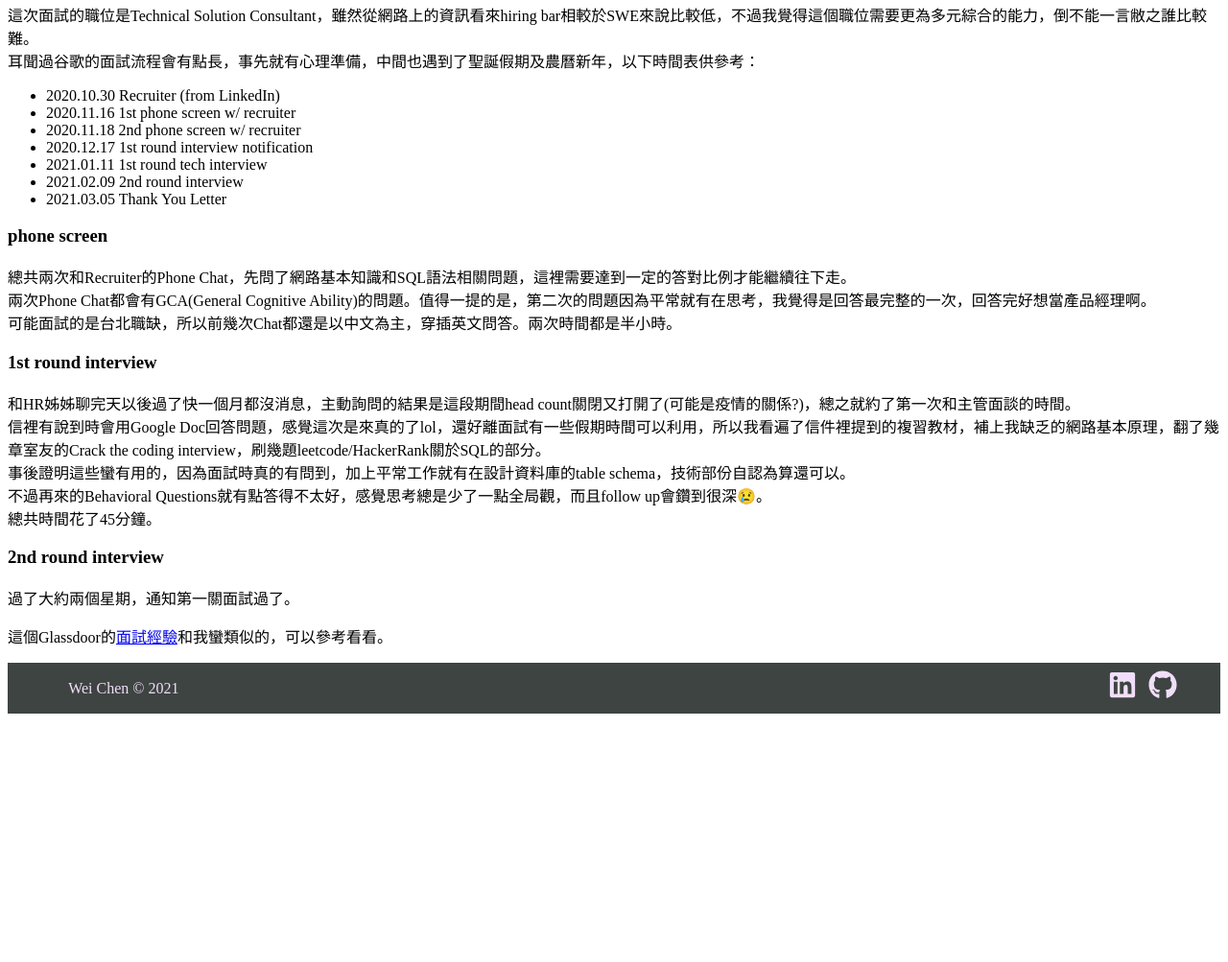
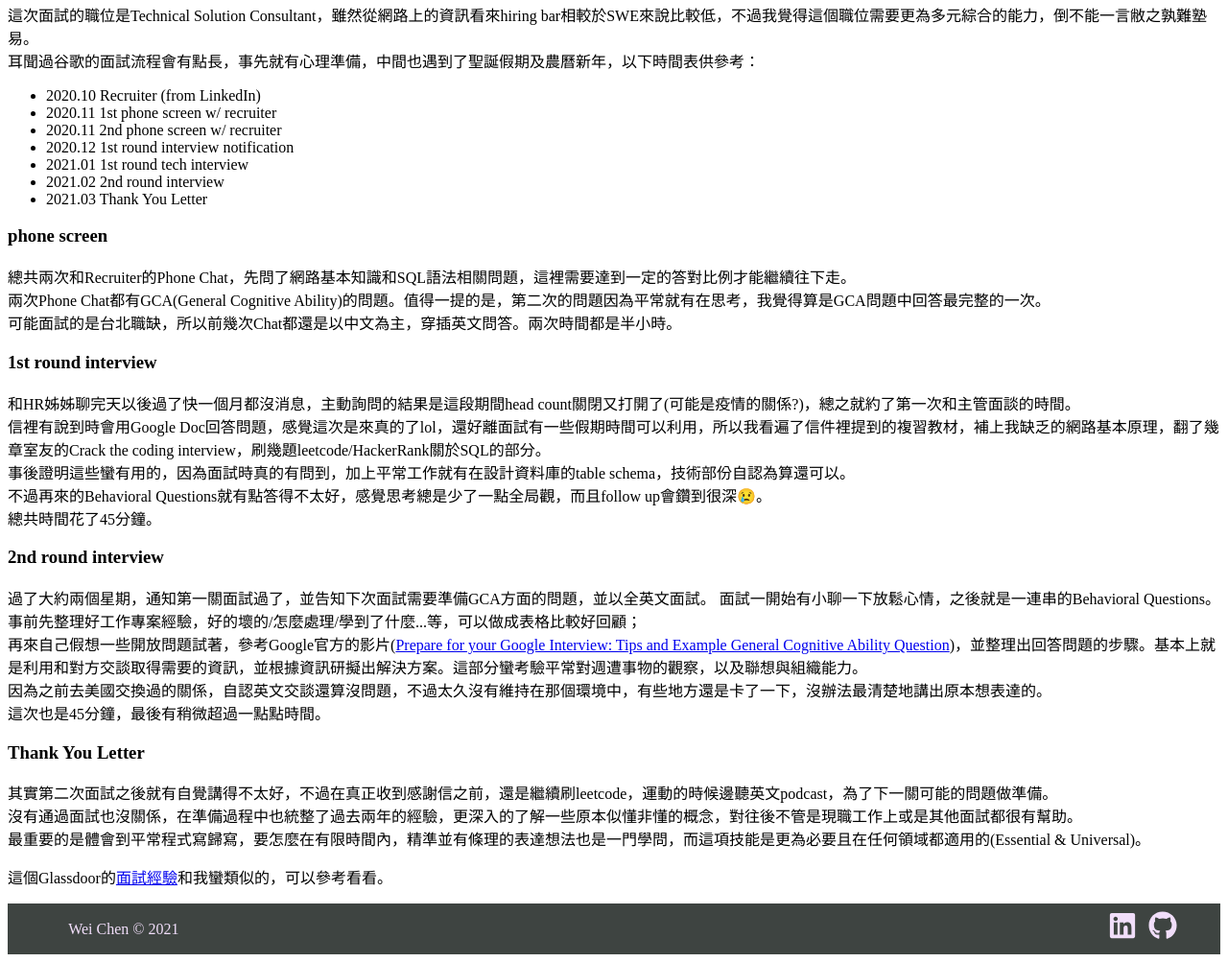
Before and after one commit to movingroovin/WeiCave, a Gatsby site: page /google-tsc-interview/ in a window 1280 px wide. Shown: the part 338-1341 px from the top of the page at 96% size. Before the commit the page ends 1090 px from the top, so only its background shows below. Built offline with nearby package versions, Linux system fonts and the light colour scheme; Gatsby itself is replaced by a stand-in of ours; some packages are replaced by stand-ins of ours.

Commit message:
article update

```diff
--- a/src/assests/posts/google-tsc-interview.md
+++ b/src/assests/posts/google-tsc-interview.md
@@ -8,19 +8,19 @@
 當了快兩年的前端工程師(和一點點的全端)，就在我覺得人生有點被困住的時候，LinkedIn上接到了來自Google的面試邀請訊息。
 以一個靠著Udemy和網路資源自學的半路出家仔來說，這個訊息有點入圍就是肯定的感覺，就來看看可以走多遠。
 
-這次面試的職位是Technical Solution Consultant，雖然從網路上的資訊看來hiring bar相較於SWE來說比較低，不過我覺得這個職位需要更為多元綜合的能力，倒不能一言敝之誰比較難。
+這次面試的職位是Technical Solution Consultant，雖然從網路上的資訊看來hiring bar相較於SWE來說比較低，不過我覺得這個職位需要更為多元綜合的能力，倒不能一言敝之孰難塾易。
 耳聞過谷歌的面試流程會有點長，事先就有心理準備，中間也遇到了聖誕假期及農曆新年，以下時間表供參考：
-- 2020.10.30 Recruiter (from LinkedIn)
-- 2020.11.16 1st phone screen w/ recruiter
-- 2020.11.18 2nd phone screen w/ recruiter
-- 2020.12.17 1st round interview notification
-- 2021.01.11 1st round tech interview
-- 2021.02.09 2nd round interview
-- 2021.03.05 Thank You Letter
+- 2020.10 Recruiter (from LinkedIn)
+- 2020.11 1st phone screen w/ recruiter
+- 2020.11 2nd phone screen w/ recruiter
+- 2020.12 1st round interview notification
+- 2021.01 1st round tech interview
+- 2021.02 2nd round interview
+- 2021.03 Thank You Letter
 
 ### phone screen
 總共兩次和Recruiter的Phone Chat，先問了網路基本知識和SQL語法相關問題，這裡需要達到一定的答對比例才能繼續往下走。
-兩次Phone Chat都會有GCA(General Cognitive Ability)的問題。值得一提的是，第二次的問題因為平常就有在思考，我覺得是回答最完整的一次，回答完好想當產品經理啊。
+兩次Phone Chat都有GCA(General Cognitive Ability)的問題。值得一提的是，第二次的問題因為平常就有在思考，我覺得算是GCA問題中回答最完整的一次。
 可能面試的是台北職缺，所以前幾次Chat都還是以中文為主，穿插英文問答。兩次時間都是半小時。
 
 ### 1st round interview
@@ -31,6 +31,16 @@
 總共時間花了45分鐘。
 
 ### 2nd round interview
-過了大約兩個星期，通知第一關面試過了。
+過了大約兩個星期，通知第一關面試過了，並告知下次面試需要準備GCA方面的問題，並以全英文面試。
+面試一開始有小聊一下放鬆心情，之後就是一連串的Behavioral Questions。
+事前先整理好工作專案經驗，好的壞的/怎麼處理/學到了什麼...等，可以做成表格比較好回顧；
+再來自己假想一些開放問題試著，參考Google官方的影片([Prepare for your Google Interview: Tips and Example General Cognitive Ability Question](https://www.youtube.com/watch?v=eIMR82oO2Dc))，並整理出回答問題的步驟。基本上就是利用和對方交談取得需要的資訊，並根據資訊研擬出解決方案。這部分蠻考驗平常對週遭事物的觀察，以及聯想與組織能力。
+因為之前去美國交換過的關係，自認英文交談還算沒問題，不過太久沒有維持在那個環境中，有些地方還是卡了一下，沒辦法最清楚地講出原本想表達的。
+這次也是45分鐘，最後有稍微超過一點點時間。
+
+### Thank You Letter
+其實第二次面試之後就有自覺講得不太好，不過在真正收到感謝信之前，還是繼續刷leetcode，運動的時候邊聽英文podcast，為了下一關可能的問題做準備。
+沒有通過面試也沒關係，在準備過程中也統整了過去兩年的經驗，更深入的了解一些原本似懂非懂的概念，對往後不管是現職工作上或是其他面試都很有幫助。
+最重要的是體會到平常程式寫歸寫，要怎麼在有限時間內，精準並有條理的表達想法也是一門學問，而這項技能是更為必要且在任何領域都適用的(Essential & Universal)。
 
 這個Glassdoor的[面試經驗](https://www.glassdoor.com/Interview/Google-Interview-RVW34132934.htm)和我蠻類似的，可以參考看看。
--- a/src/assests/style/General.scss
+++ b/src/assests/style/General.scss
@@ -24,4 +24,7 @@
   color: $primary-color;
   padding: 16px 20%;
   border-top: 1px solid #e6e6e6;
+  .postContent a{
+    color: darkseagreen;
+  }
 }
--- a/src/templates/blog-post.js
+++ b/src/templates/blog-post.js
@@ -16,7 +16,7 @@
       <main>
         <h1>{post.frontmatter.title}</h1>
         <PostTime>{post.frontmatter.date}</PostTime>
-        <div dangerouslySetInnerHTML={{ __html: post.html }} />
+        <div className='postContent' dangerouslySetInnerHTML={{ __html: post.html }} />
       </main>
       <Footer />
     </div>
```
